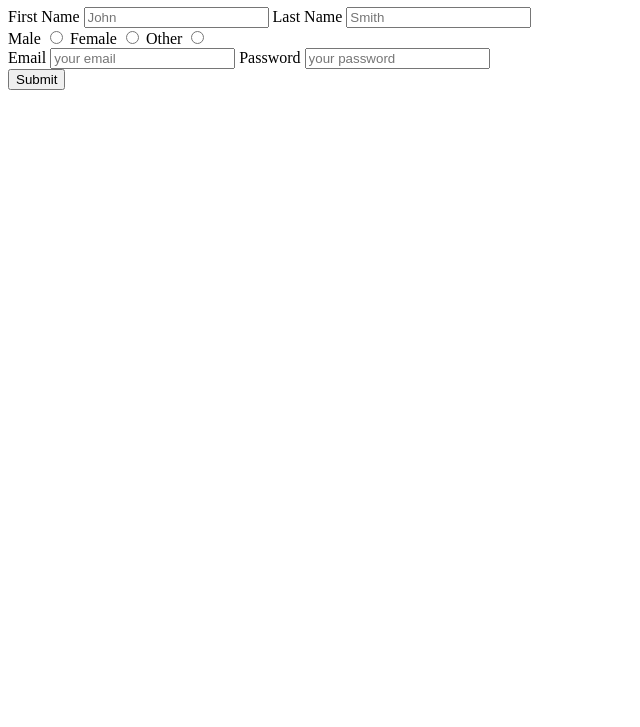
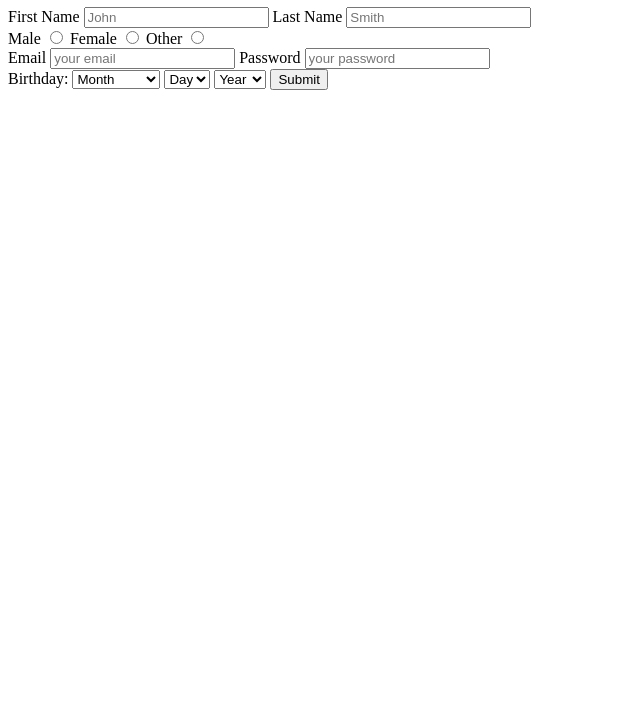
Before and after one commit to JDFD-CodeMonk/html5--Form-HTML-Assignment, a plain HTML site: page index.html in a window 1280 px wide. Shown: the part 73-800 px from the top of the page, without its empty margins (0-640 px from the left). Drawn offline with Linux system fonts and the light colour scheme.

Commit message:
Add form inputs to capture user's birthday

```diff
--- a/index.html
+++ b/index.html
@@ -34,6 +34,73 @@
         <label for="txtPassword">Password</label>
         <input type="password" name="password" id="txtPassword" placeholder="your password" required><br>
 
+        <!-- add form inputs to capture user birthday -->
+        <label for="txtBirthday">Birthday: </label>
+        <select name="month" id="txtBirthday">
+          <option value="">Month</option>
+          <option value="jan">January</option>
+          <option value="feb">February</option>
+          <option value="mar">March</option>
+          <option value="apr">April</option>
+          <option value="may">May</option>
+          <option value="jun">June</option>
+          <option value="jul">July</option>
+          <option value="aug">August</option>
+          <option value="sep">September</option>
+          <option value="oct">October</option>
+          <option value="nov">November</option>
+          <option value="dec">December</option>
+        </select>
+
+        <select name="day" id="txtBirthday">
+          <option value="">Day</option>
+          <option value="1">1</option>
+          <option value="2">2</option>
+          <option value="3">3</option>
+          <option value="4">4</option>
+          <option value="5">5</option>
+          <option value="6">6</option>
+          <option value="7">7</option>
+          <option value="8">8</option>
+          <option value="9">9</option>
+          <option value="10">10</option>
+          <option value="11">11</option>
+          <option value="12">12</option>
+          <option value="13">13</option>
+          <option value="14">14</option>
+          <option value="15">15</option>
+          <option value="16">16</option>
+          <option value="17">17</option>
+          <option value="18">18</option>
+          <option value="19">19</option>
+          <option value="20">20</option>
+          <option value="21">21</option>
+          <option value="22">22</option>
+          <option value="23">23</option>
+          <option value="24">24</option>
+          <option value="25">25</option>
+          <option value="26">26</option>
+          <option value="27">27</option>
+          <option value="28">28</option>
+          <option value="29">29</option>
+          <option value="30">30</option>
+          <option value="31">31</option>
+        </select>
+
+        <select name="year" id="">
+          <option value="">Year</option>
+          <option value="2000">2000</option>
+          <option value="2001">2001</option>
+          <option value="2003">2003</option>
+          <option value="2004">2004</option>
+          <option value="2005">2005</option>
+          <option value="2006">2006</option>
+          <option value="2007">2007</option>
+          <option value="2008">2008</option>
+          <option value="2009">2009</option>
+          <option value="2010">2010</option>
+        </select>
+
         <!-- add a button to submit user inputs -->
         <input type="submit" value="Submit">
       </form>
```
